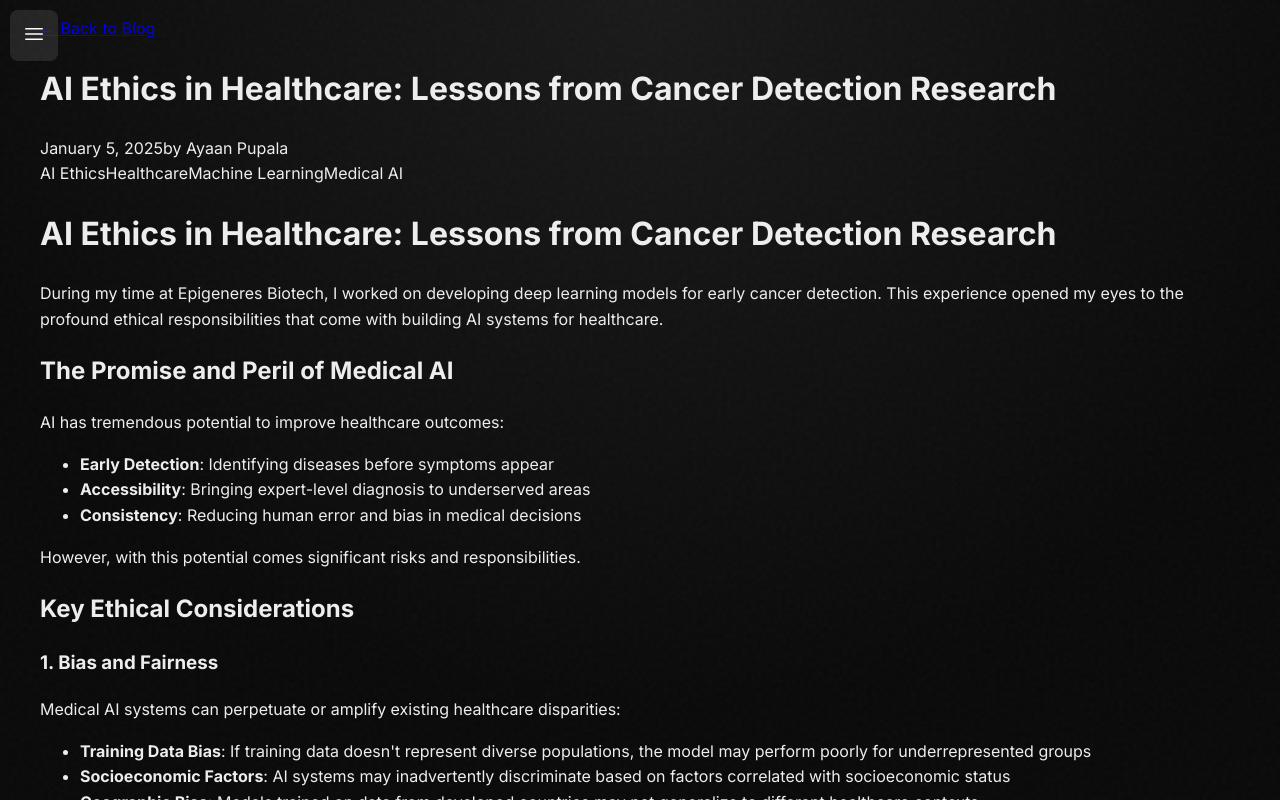
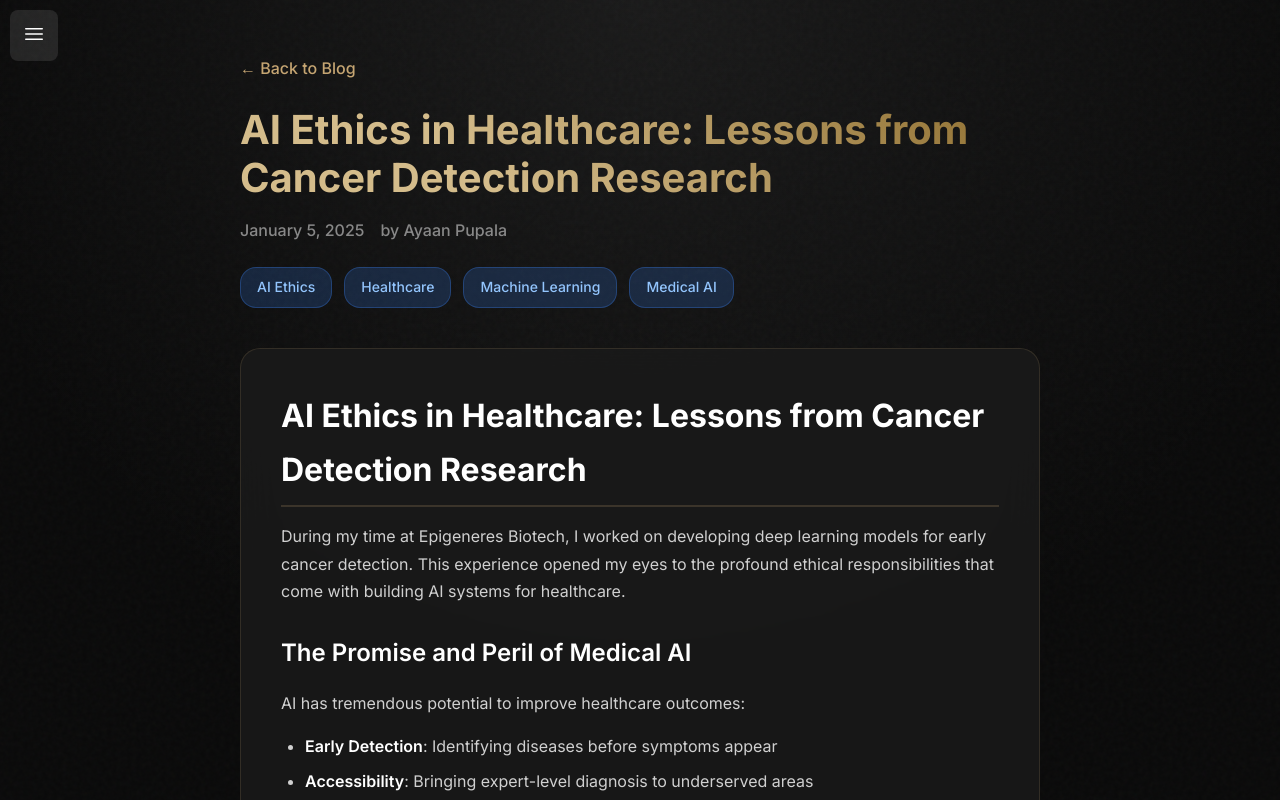
Before and after one commit to Ayaan-P/ayaan-portfolio-nextjs, a Next.js app: page /blog/ai-ethics-healthcare in a window 1280 px wide. Shown: the top 800 px of the page. Built offline with nearby package versions, Linux system fonts and the light colour scheme.

Commit message:
Updated globals.css

```diff
--- a/src/app/globals.css
+++ b/src/app/globals.css
@@ -731,6 +731,289 @@ body {
   transform: translateY(-2px);
 }
 
+/* Blog Styles */
+.blog-container {
+  max-width: 800px;
+  margin: 0 auto;
+  padding: 40px 20px;
+}
+
+.blog-header {
+  text-align: center;
+  margin-bottom: 60px;
+}
+
+.blog-posts {
+  display: flex;
+  flex-direction: column;
+  gap: 40px;
+}
+
+.blog-post-card {
+  background: rgba(26, 26, 26, 0.85);
+  backdrop-filter: blur(20px);
+  border: 1px solid rgba(197, 165, 114, 0.15);
+  border-radius: 20px;
+  padding: 32px;
+  transition: all 0.4s cubic-bezier(0.4, 0, 0.2, 1);
+  animation: fadeIn 0.8s ease-out forwards;
+  opacity: 0;
+}
+
+.blog-post-card:hover {
+  border-color: rgba(197, 165, 114, 0.4);
+  transform: translateY(-8px);
+  box-shadow: 0 20px 60px rgba(197, 165, 114, 0.15);
+}
+
+.blog-post-content {
+  display: flex;
+  flex-direction: column;
+  gap: 16px;
+}
+
+.blog-post-header {
+  display: flex;
+  flex-direction: column;
+  gap: 8px;
+}
+
+.blog-post-title {
+  font-size: 1.5rem;
+  font-weight: 700;
+  margin: 0;
+}
+
+.blog-post-link {
+  color: white;
+  text-decoration: none;
+  transition: color 0.3s ease;
+}
+
+.blog-post-link:hover {
+  background: linear-gradient(45deg, #D4BC8B 30%, #97783B 90%);
+  -webkit-background-clip: text;
+  -webkit-text-fill-color: transparent;
+  background-clip: text;
+}
+
+.blog-post-meta {
+  display: flex;
+  gap: 16px;
+  font-size: 0.875rem;
+  color: #888;
+}
+
+.blog-post-date,
+.blog-post-author {
+  font-weight: 500;
+}
+
+.blog-post-excerpt {
+  color: #d0d0d0;
+  line-height: 1.6;
+  margin: 0;
+}
+
+.blog-post-tags {
+  display: flex;
+  flex-wrap: wrap;
+  gap: 8px;
+}
+
+.blog-tag {
+  padding: 4px 12px;
+  font-size: 0.75rem;
+  background: rgba(59, 130, 246, 0.2);
+  color: #93c5fd;
+  border-radius: 12px;
+  border: 1px solid rgba(59, 130, 246, 0.3);
+  font-weight: 500;
+}
+
+.blog-read-more {
+  color: #C5A572;
+  text-decoration: none;
+  font-weight: 600;
+  font-size: 0.875rem;
+  transition: color 0.3s ease;
+  align-self: flex-start;
+}
+
+.blog-read-more:hover {
+  color: #D4BC8B;
+}
+
+.no-posts {
+  text-align: center;
+  padding: 60px 20px;
+  color: #888;
+}
+
+/* Individual Blog Post Styles */
+.blog-post-container {
+  max-width: 800px;
+  margin: 0 auto;
+  padding: 40px 20px;
+}
+
+.blog-post-header-section {
+  margin-bottom: 40px;
+}
+
+.back-link {
+  display: inline-flex;
+  align-items: center;
+  color: #C5A572;
+  text-decoration: none;
+  font-weight: 500;
+  margin-bottom: 24px;
+  transition: color 0.3s ease;
+}
+
+.back-link:hover {
+  color: #D4BC8B;
+}
+
+.blog-post-main-title {
+  font-size: 2.5rem;
+  font-weight: 700;
+  background: linear-gradient(45deg, #D4BC8B 30%, #97783B 90%);
+  -webkit-background-clip: text;
+  -webkit-text-fill-color: transparent;
+  background-clip: text;
+  margin: 0 0 16px 0;
+  line-height: 1.2;
+}
+
+.blog-post-main-meta {
+  display: flex;
+  gap: 16px;
+  font-size: 1rem;
+  color: #888;
+  margin-bottom: 24px;
+}
+
+.blog-post-main-date,
+.blog-post-main-author {
+  font-weight: 500;
+}
+
+.blog-post-main-tags {
+  display: flex;
+  flex-wrap: wrap;
+  gap: 12px;
+  margin-bottom: 32px;
+}
+
+.blog-tag-main {
+  padding: 8px 16px;
+  font-size: 0.875rem;
+  background: rgba(59, 130, 246, 0.2);
+  color: #93c5fd;
+  border-radius: 16px;
+  border: 1px solid rgba(59, 130, 246, 0.3);
+  font-weight: 500;
+}
+
+.blog-post-content-section {
+  background: rgba(26, 26, 26, 0.85);
+  backdrop-filter: blur(20px);
+  border: 1px solid rgba(197, 165, 114, 0.15);
+  border-radius: 20px;
+  padding: 40px;
+  margin-bottom: 40px;
+}
+
+.markdown-content {
+  color: #d0d0d0;
+  line-height: 1.7;
+}
+
+.markdown-content h1 {
+  color: white;
+  font-size: 2rem;
+  font-weight: 700;
+  margin: 32px 0 16px 0;
+  border-bottom: 2px solid rgba(197, 165, 114, 0.2);
+  padding-bottom: 8px;
+}
+
+.markdown-content h1:first-child {
+  margin-top: 0;
+}
+
+.markdown-content h2 {
+  color: white;
+  font-size: 1.5rem;
+  font-weight: 600;
+  margin: 28px 0 12px 0;
+}
+
+.markdown-content h3 {
+  color: white;
+  font-size: 1.25rem;
+  font-weight: 600;
+  margin: 24px 0 8px 0;
+}
+
+.markdown-content p {
+  margin: 16px 0;
+}
+
+.markdown-content ul,
+.markdown-content ol {
+  margin: 16px 0;
+  padding-left: 24px;
+}
+
+.markdown-content li {
+  margin: 8px 0;
+}
+
+.markdown-content strong {
+  color: white;
+  font-weight: 600;
+}
+
+.markdown-content code {
+  background: rgba(255, 255, 255, 0.1);
+  padding: 2px 6px;
+  border-radius: 4px;
+  font-family: 'Monaco', 'Menlo', monospace;
+  font-size: 0.875rem;
+}
+
+.markdown-content blockquote {
+  border-left: 4px solid #C5A572;
+  padding-left: 16px;
+  margin: 24px 0;
+  font-style: italic;
+  color: #b0b0b0;
+}
+
+.blog-post-footer {
+  text-align: center;
+}
+
+.back-to-blog-button {
+  display: inline-flex;
+  align-items: center;
+  padding: 12px 24px;
+  background: rgba(197, 165, 114, 0.1);
+  border: 1px solid rgba(197, 165, 114, 0.2);
+  border-radius: 12px;
+  color: #C5A572;
+  text-decoration: none;
+  font-weight: 600;
+  transition: all 0.3s ease;
+}
+
+.back-to-blog-button:hover {
+  background: rgba(197, 165, 114, 0.2);
+  transform: translateY(-2px);
+}
+
 /* Responsive */
 @media (max-width: 768px) {
   .main-title {
@@ -789,4 +1072,17 @@ body {
   .section-date {
     align-self: flex-start;
   }
+
+  .blog-post-main-title {
+    font-size: 2rem;
+  }
+
+  .blog-post-content-section {
+    padding: 24px;
+  }
+
+  .blog-post-main-meta {
+    flex-direction: column;
+    gap: 8px;
+  }
 }
```
